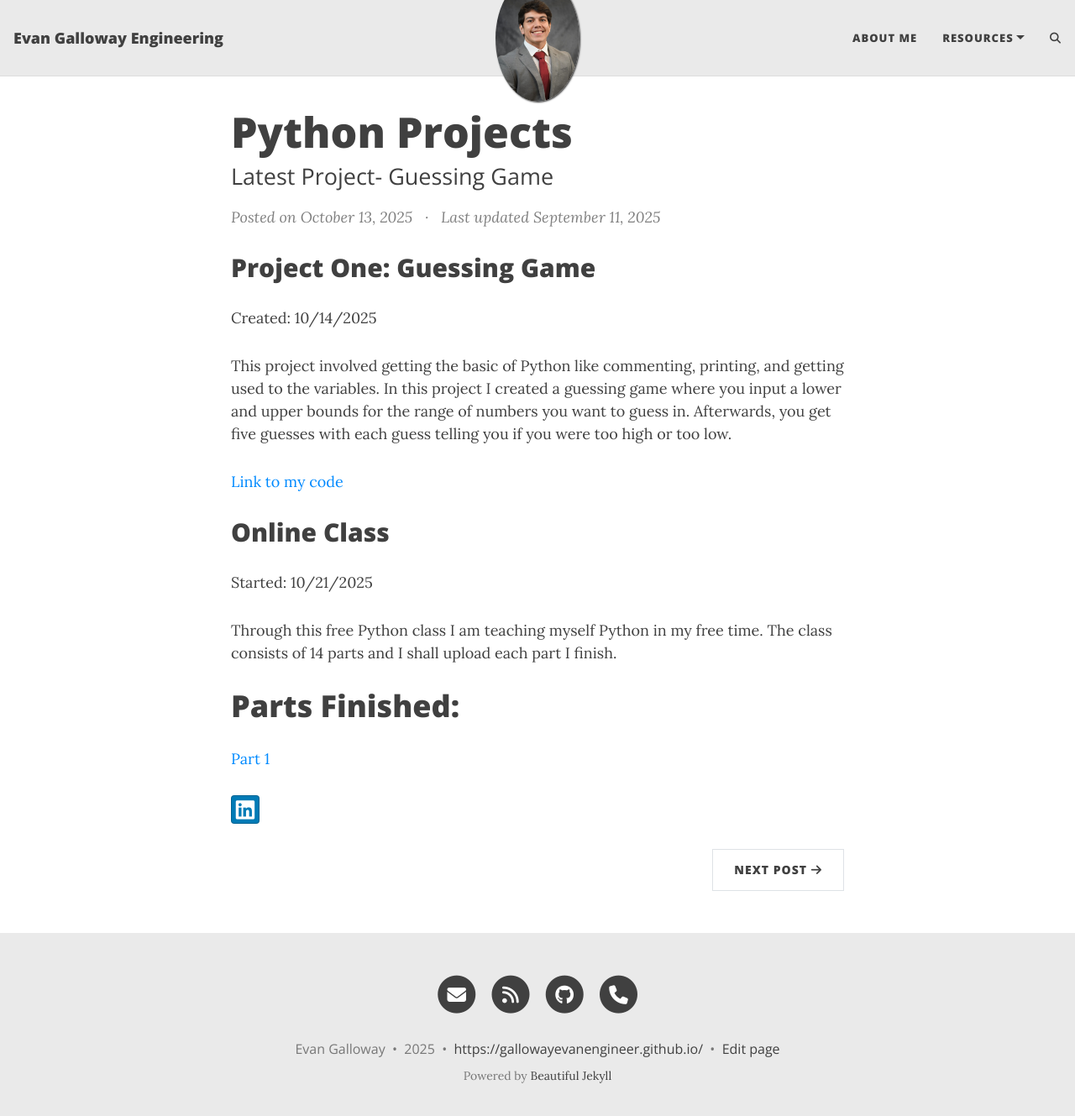
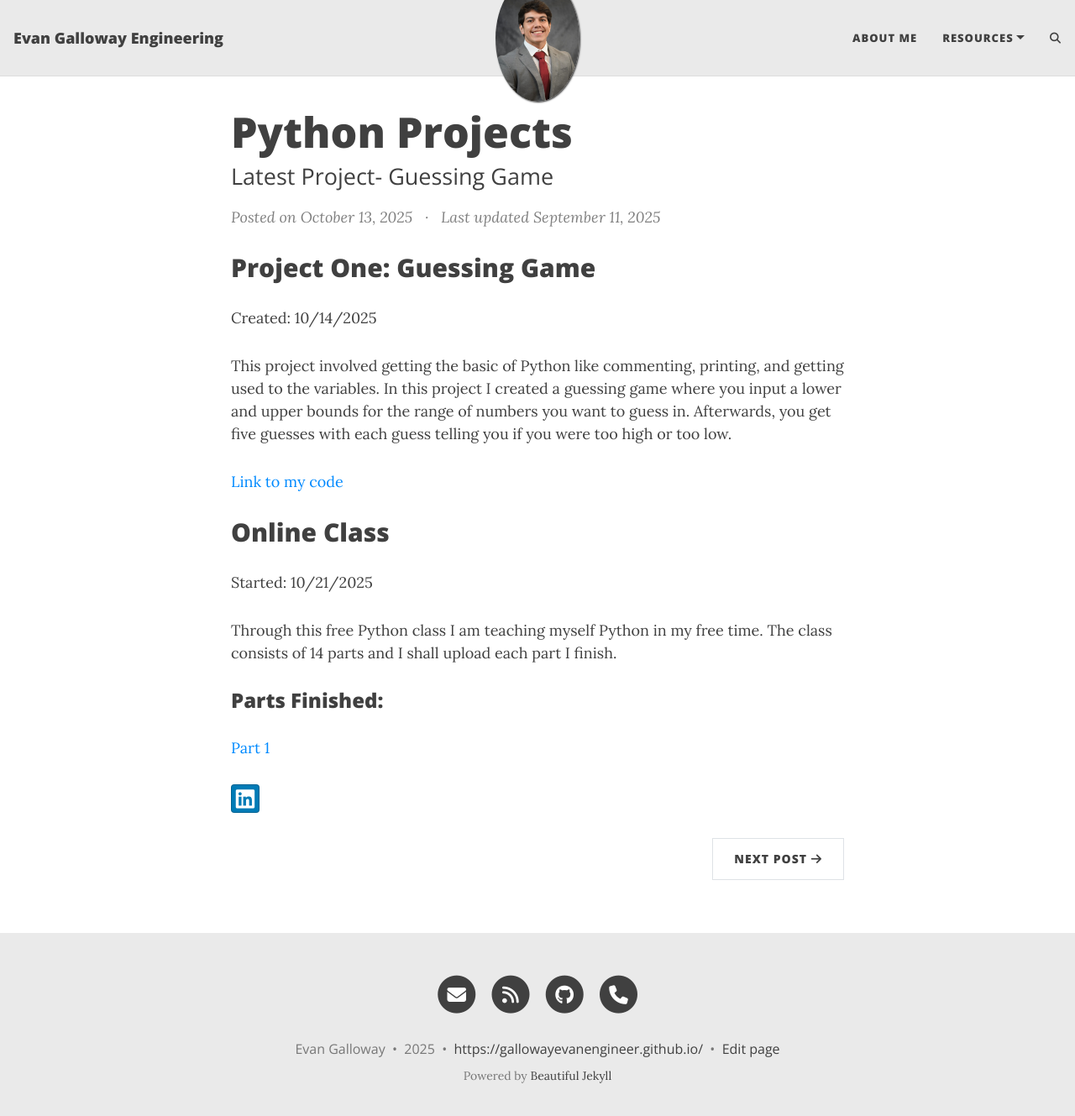
Before and after one commit to gallowayevanengineer/gallowayevanengineer.github.io, a Jekyll site: the page built from _posts/2025-10-13-Python-Projects.md, in a window 1280 px wide and 1342 px high. Shown: the top 1329 px of the window at 84% size. Built offline with Jekyll 4.4.1, drawn with Linux system fonts in a browser that asks for light colours; comment, search, counter and statistics services are not loaded.

```diff
--- a/_posts/2025-10-13-Python-Projects.md
+++ b/_posts/2025-10-13-Python-Projects.md
@@ -18,5 +18,5 @@ Started: 10/21/2025
 
 Through this free Python class I am teaching myself Python in my free time. The class consists of 14 parts and I shall upload each part I finish.
 
-# Parts Finished:
+### Parts Finished:
 [Part 1](/assets/data/Python_Part_1.py)
```
